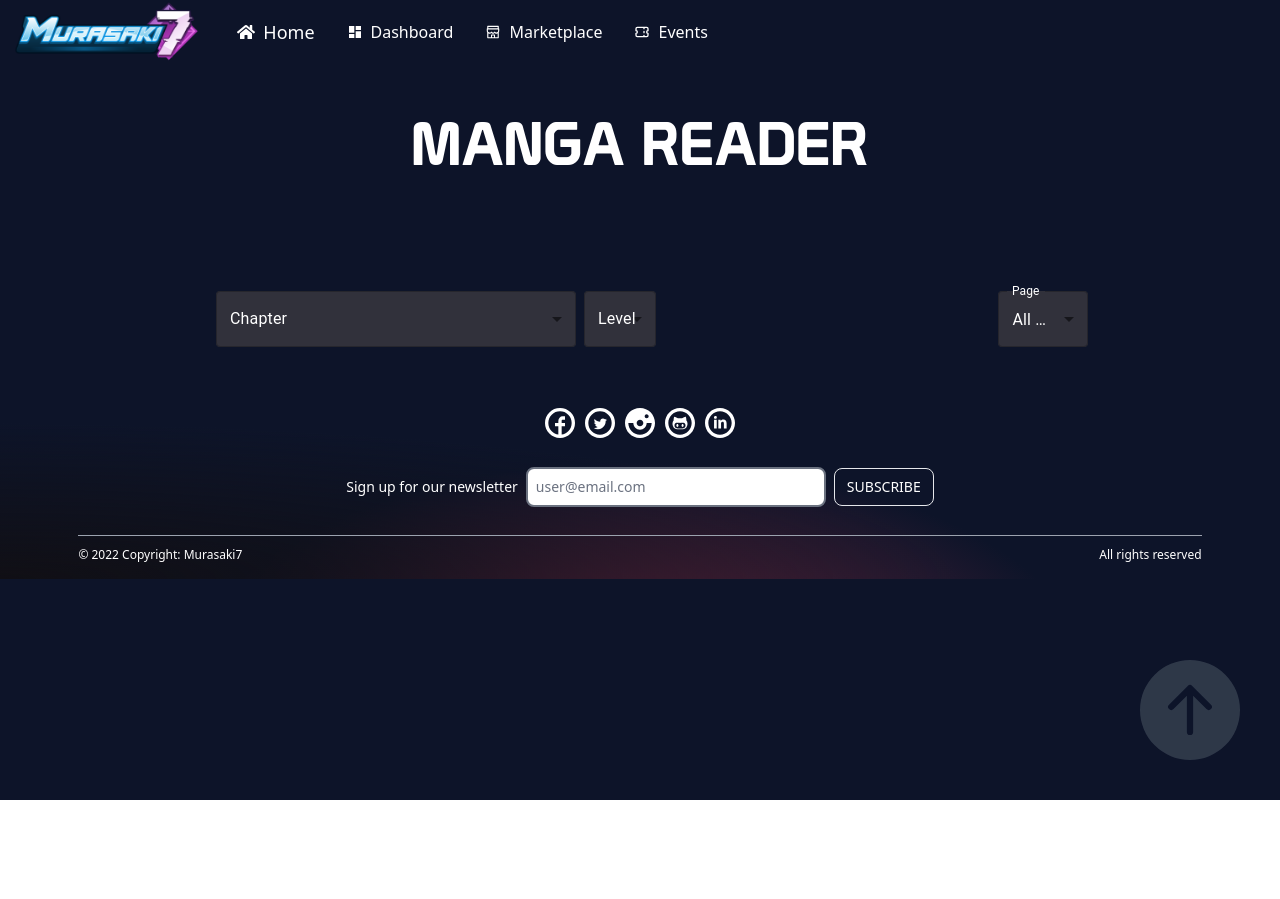
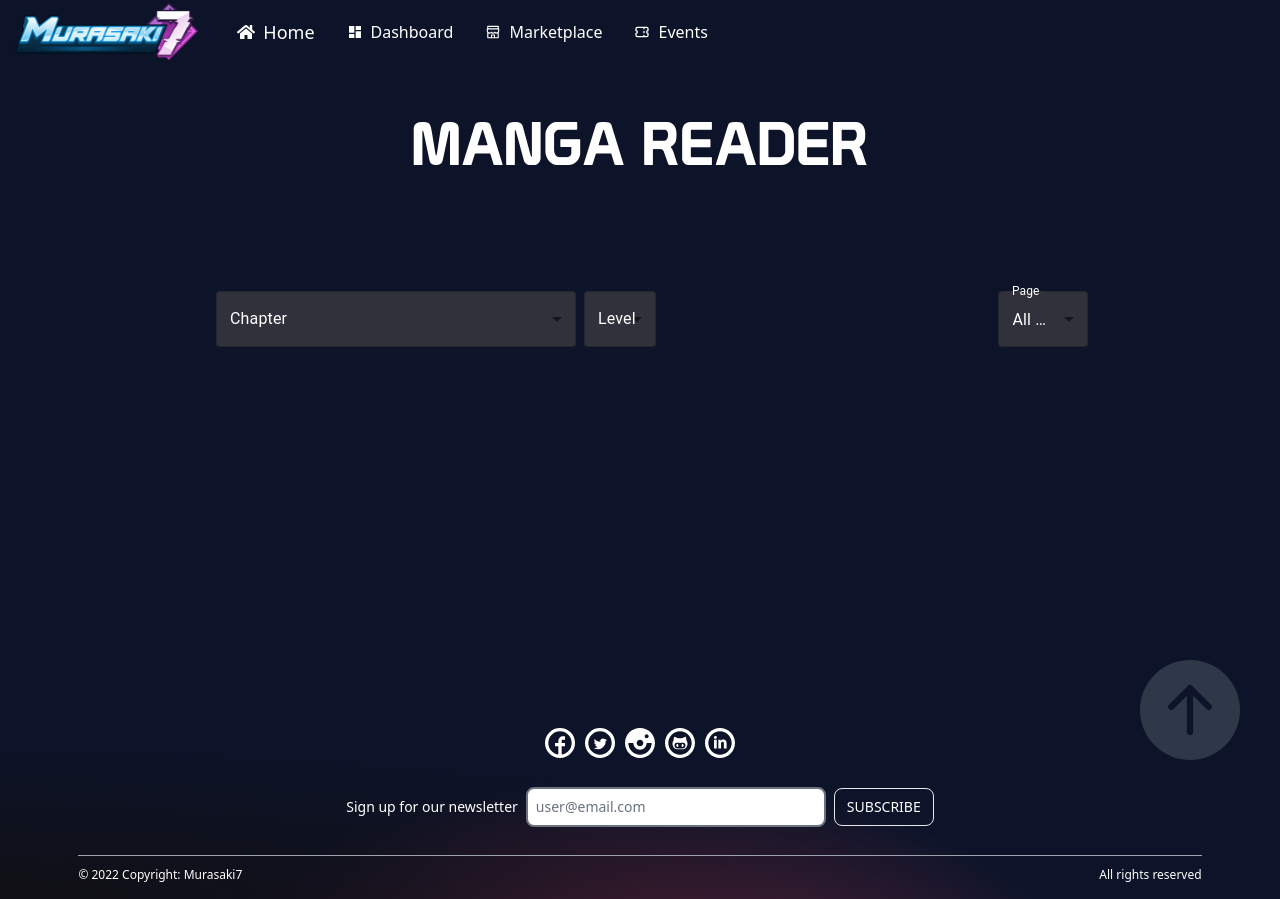
Before and after one commit to BGbridalgalleryph/comic-reader, a React (Vite) app: page / in a window 1280 px wide. Before the commit the page ends 800 px from the top, so only its background shows below. Built offline with nearby package versions, Linux system fonts and the light colour scheme.

Commit message:
footer adjustment when no chapter/level selected

```diff
--- a/src/components/Footer.jsx
+++ b/src/components/Footer.jsx
@@ -5,7 +5,7 @@ const Footer = () => {
   const [email, setEmail] = useState('')
 
   return (
-    <div className="w-full flex md:justify-center justify-between items-center flex-col p-4 gradient-bg-footer-market">
+    <div className="w-full flex md:justify-center justify-between items-center flex-col p-4 gradient-bg-footer-market mt-80">
     <div className="w-full flex sm:flex-row flex-col justify-between items-center my-4">
       <div className="flex flex-1 justify-center items-center flex-wrap sm:mt-0 mt-5 w-full">
       <a target="_blank" href="https://www.facebook.com/crvycmplms/" rel="noreferrer">
```
